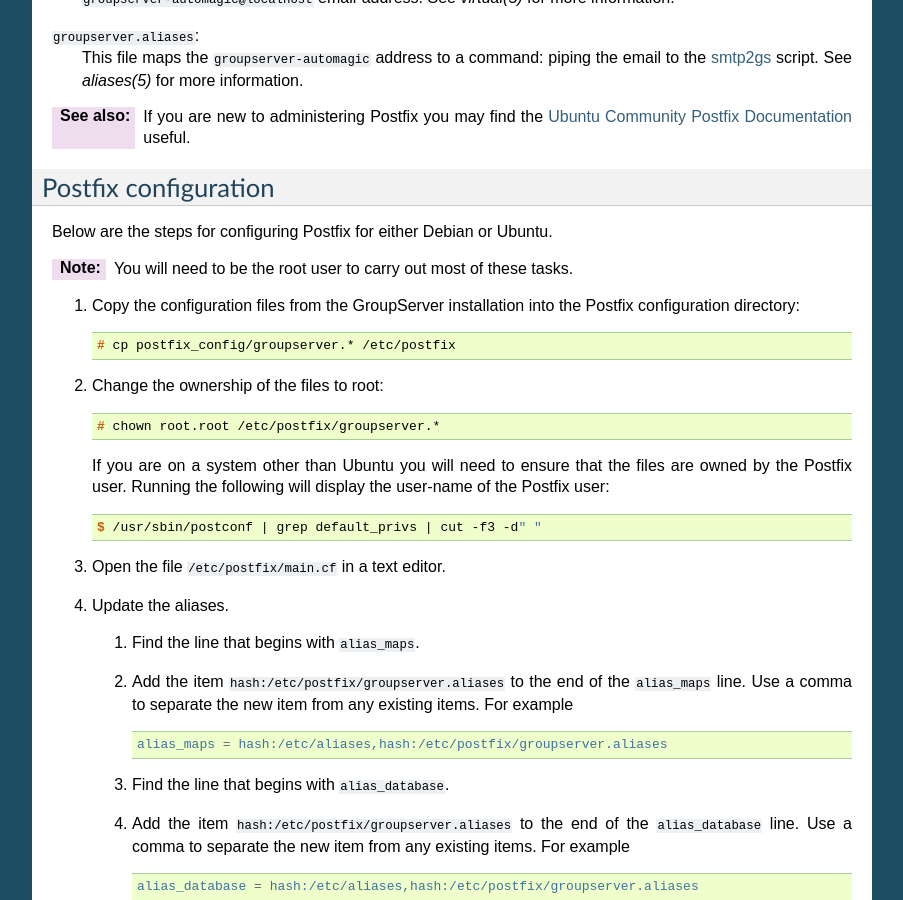
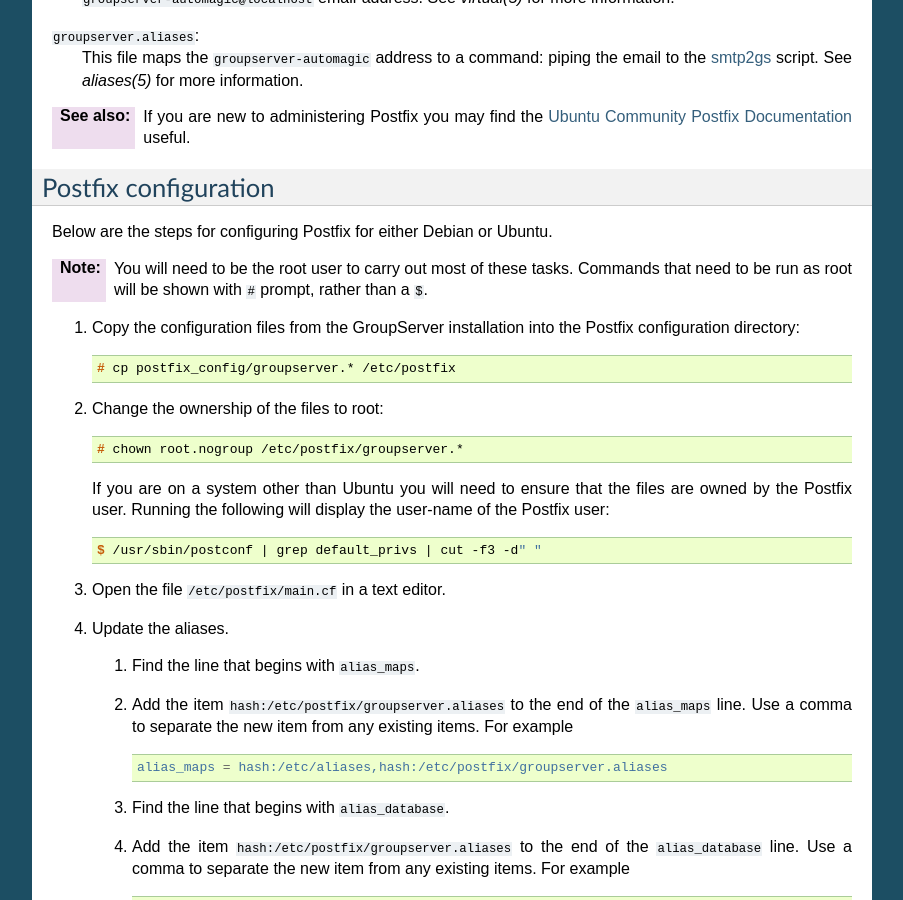
Before and after one commit to groupserver/buildout, a Sphinx documentation site: the page built from docs/postfix-configure.rst, in a window 1280 px wide and 900 px high, scrolled down 680 px. Shown: the whole window, without its empty margins (198-1101 px from the left). Built offline with Sphinx 7.4.7, drawn with Linux system fonts in a browser that asks for light colours.

```diff
--- a/docs/postfix-configure.rst
+++ b/docs/postfix-configure.rst
@@ -66,7 +66,8 @@
 Ubuntu.
 
 :Note: You will need to be the root user to carry out most of
-       these tasks.
+       these tasks. Commands that need to be run as root will be
+       shown with ``#`` prompt, rather than a ``$``.
 
 #.  Copy the configuration files from the GroupServer
     installation into the Postfix configuration directory::
@@ -75,7 +76,7 @@
 
 #.  Change the ownership of the files to root::
 
-      # chown root.root /etc/postfix/groupserver.*
+      # chown root.nogroup /etc/postfix/groupserver.*
 
     If you are on a system other than Ubuntu you will need to
     ensure that the files are owned by the Postfix user. Running
--- a/docs/proxy-configure.rst
+++ b/docs/proxy-configure.rst
@@ -28,6 +28,10 @@
 In this document we explain how to `add a virtual host`_ to
 either Apache_ or nginx_, and how to `change the reported port`_
 in GroupServer. Finally we explain how to `change the skin`_.
+
+:Note: You will need to be the root user to carry out most of
+       these tasks. Commands that need to be run as root will be
+       shown with ``#`` prompt, rather than a ``$``.
 
 Add a virtual host
 ==================
```
